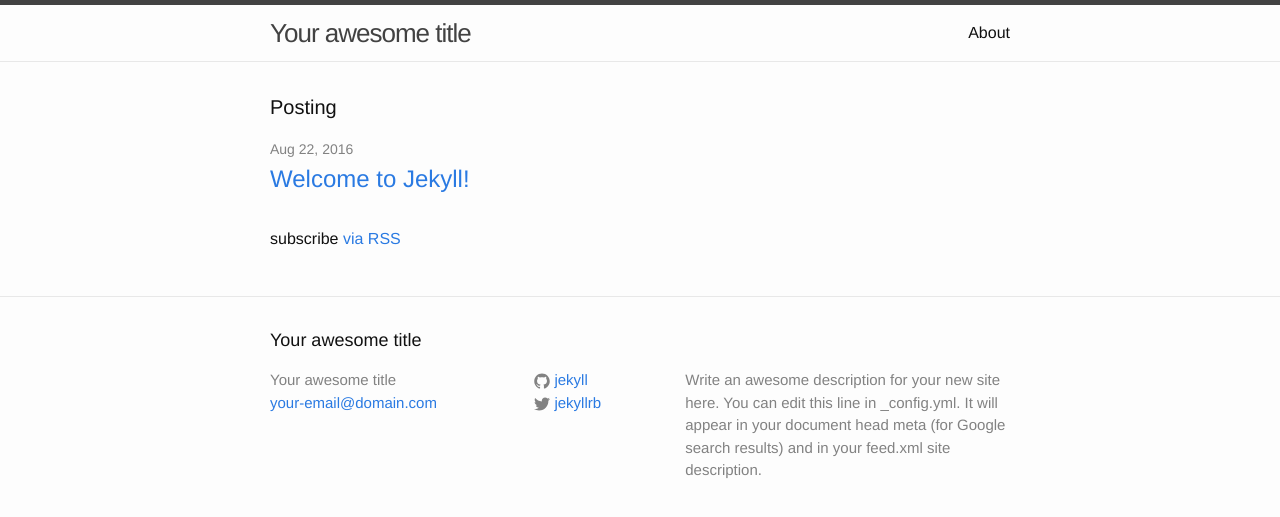
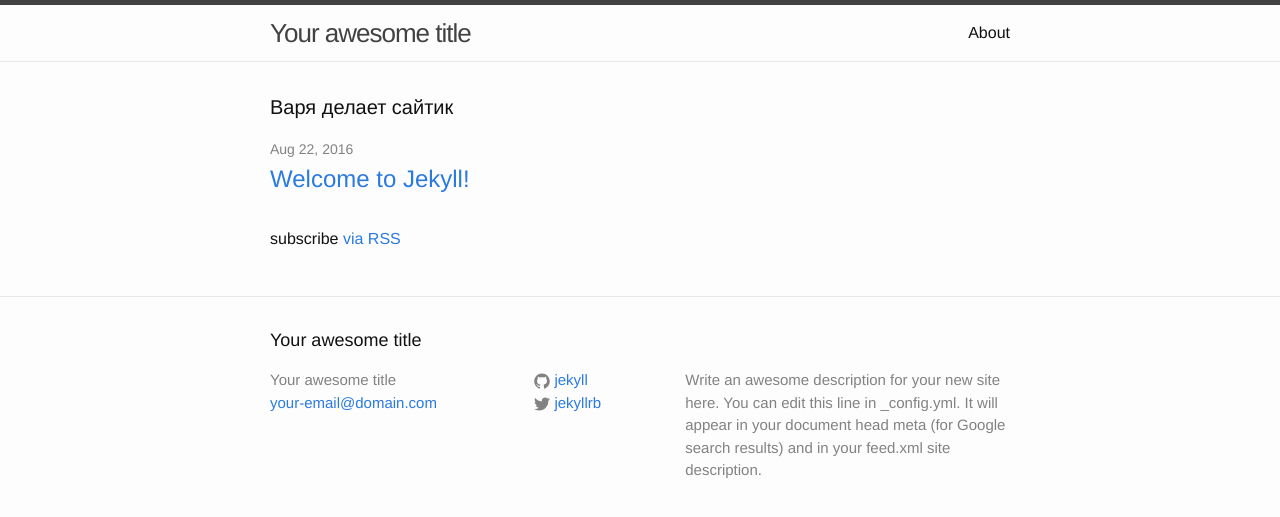
Before and after one commit to Kirylchyk/kirylchyk.github.io, a Jekyll site: the page built from index.html, in a window 1280 px wide. Shown: the top 517 px of the page. Built offline with Jekyll 4.4.1, drawn with Linux system fonts in a browser that asks for light colours.

Commit message:
Update index.html

```diff
--- a/index.html
+++ b/index.html
@@ -4,7 +4,7 @@
 
 <div class="home">
 
-  <h1 class="page-heading">Posting</h1>
+  <h1 class="page-heading">Варя делает сайтик</h1>
 
   <ul class="post-list">
     {% for post in site.posts %}
```
